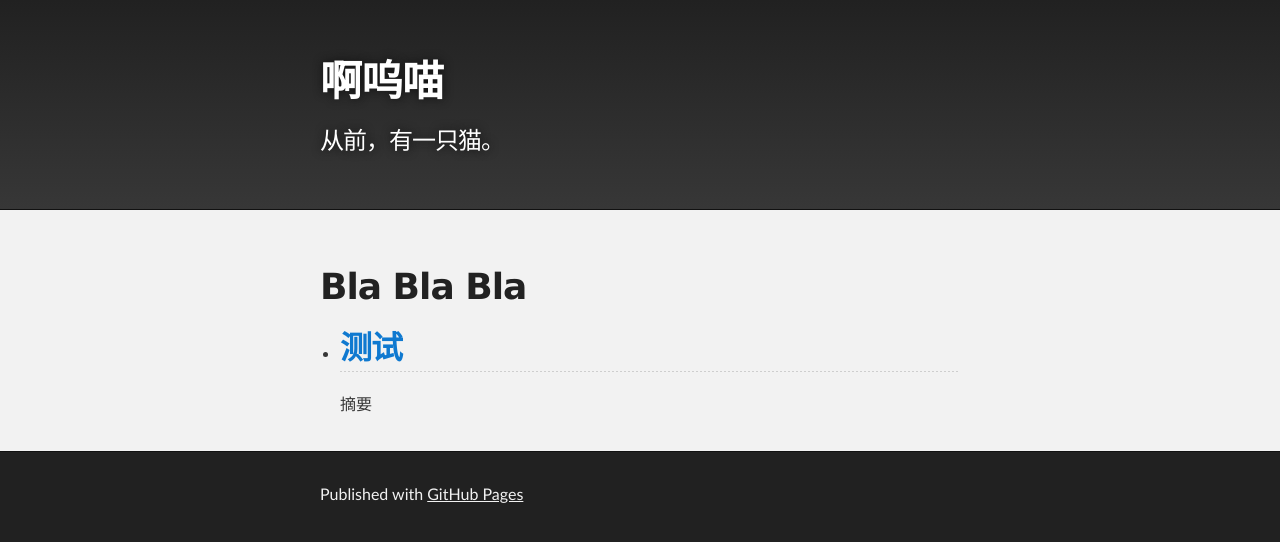
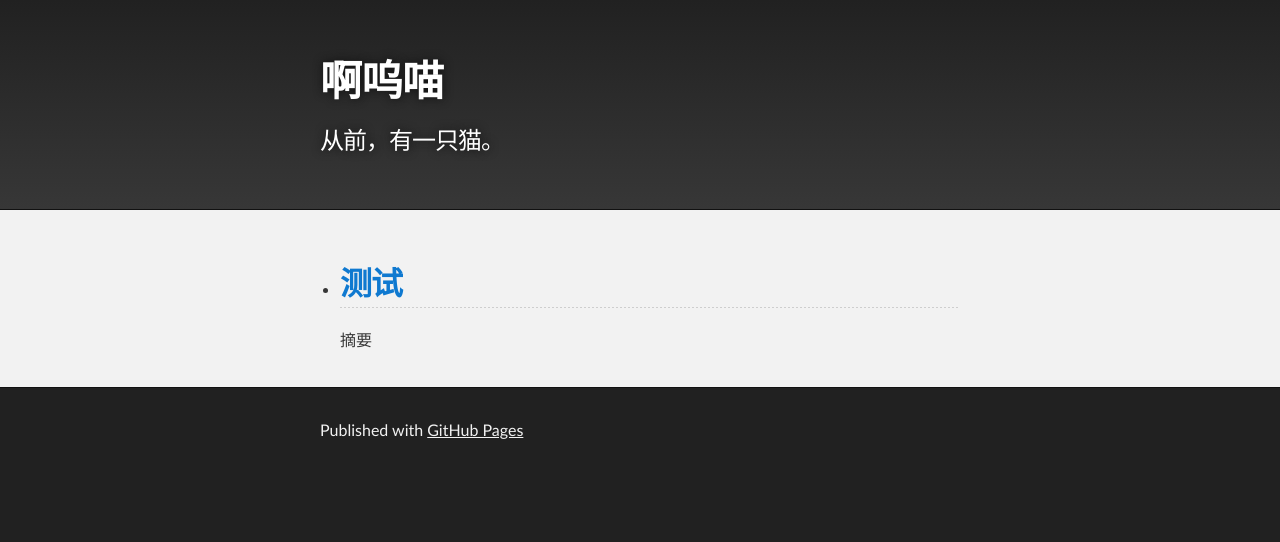
Before and after one commit to icrmio/icrmio.github.io, a Jekyll site: the page built from index.html, in a window 1280 px wide. Shown: the top 542 px of the page. Built offline with Jekyll 4.4.1, drawn with Linux system fonts in a browser that asks for light colours.

Commit message:
Update index.html

```diff
--- a/index.html
+++ b/index.html
@@ -1,9 +1,6 @@
 ---
 layout: default
-title: awumiao
 ---
-
-<h1>Bla Bla Bla</h1>
 
 <ul>
   {% for post in site.posts %}
```
